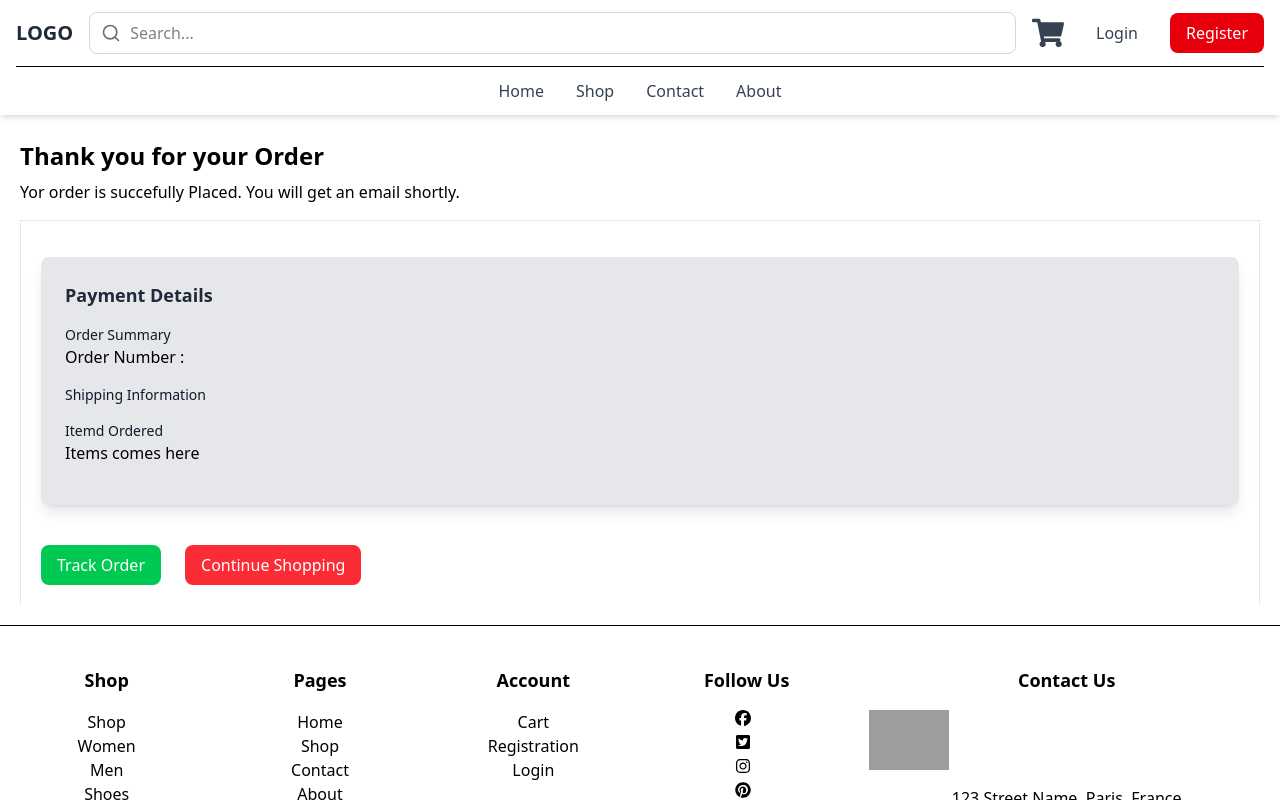
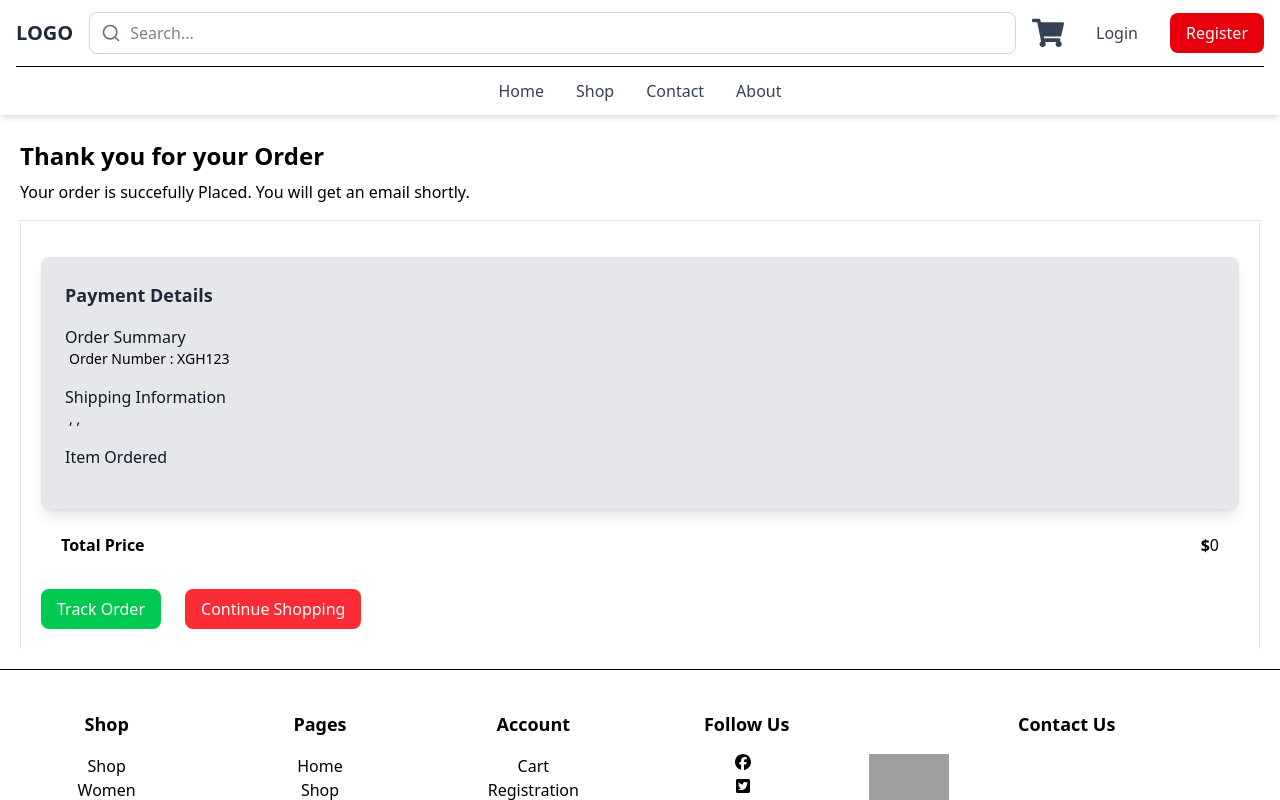
Before and after one commit to Muhammad-Arsal-Akhtar/react-shop, a React (Vite) app: page /checkout in a window 1280 px wide. Both pictures are taken after a click on the button "Place Order". Shown: the top 800 px of the page. Built offline with nearby package versions, Linux system fonts and the light colour scheme; grey boxes are pictures that could not be loaded.

Commit message:
set the order page correctly and its css

```diff
--- a/src/pages/Checkout.jsx
+++ b/src/pages/Checkout.jsx
@@ -331,7 +331,7 @@ const Checkout = ({ setOrder }) => {
                   <span className="font-semibold">Total</span>
                   <span className="font-semibold">${productsInCart.totalPrice}</span>
                 </div>
-                <button onClick={() => handleOrder()} className="bg-red-500 text-white py-2 px-4 rounded-lg mt-4 w-full">
+                <button onClick={() => handleOrder()} className="bg-red-500 text-white py-2 px-4 rounded-lg mt-4 w-full hover:cursor-pointer">
                   Place Order
                 </button>
               </div>
--- a/src/pages/Order.jsx
+++ b/src/pages/Order.jsx
@@ -1,13 +1,13 @@
 import { useNavigate } from "react-router"
 
 const Order = ({ order }) => {
-
+console.log(order)
   const navigate = useNavigate()
 
   return (
     <div className="mt-30 p-5">
       <h1 className="text-2xl font-semibold mb-2">Thank you for your Order</h1>
-      <p className="mb-4">Yor order is succefully Placed. You will get an email shortly.</p>
+      <p className="mb-4">Your order is succefully Placed. You will get an email shortly.</p>
       <div className="p-5 border border-b-0 border-gray-200 dark:border-gray-700">
         <div className="grid gap-6 mb-6 md:grid-cols-1">
           <div className="flex justify-center items-center">
@@ -15,27 +15,41 @@ const Order = ({ order }) => {
               <h2 className="text-lg font-semibold text-gray-800 mb-4">Payment Details</h2>
 
               <div className="mb-4">
-                <h2 className="block text-sm font-medium text-gray-900">
+                <h2 className="block font-medium text-gray-900">
                   Order Summary
                 </h2>
-                <p>Order Number : </p>
+                <p className="ml-1 text-sm">Order Number : {order.orderNumber}</p>
               </div>
 
               <div className="mb-4">
-                <h2 className="block text-sm font-medium text-gray-900">
+                <h2 className="block font-medium text-gray-900">
                   Shipping Information
                 </h2>
+                <p className="ml-1 text-sm">{order.shippingInfo.address}, {order.shippingInfo.city}, {order.shippingInfo.zip_code}</p>
               </div>
 
               <div className="mb-4">
-                <h2 className="block text-sm font-medium text-gray-900">
-                  Itemd Ordered
+                <h2 className="block font-medium text-gray-900">
+                  Item Ordered
                 </h2>
-                <p>Items comes here</p>
+                { order.products.map((product, index)=>(
+                  <div key={index} className="flex justify-between ml-1 text-sm">
+                    <p>{product.name} <sub className="font-bold">(X{product.quantity})</sub></p>
+                    <p><span className="font-bold">$</span>{product.price}</p>
+                  </div>
+                ))}
               </div>
             </div>
           </div>
         </div>
+
+      <div className="mb-4">
+          <div className="flex justify-between px-5">
+            <p className="font-bold">Total Price</p>
+            <p><span className="font-bold">$</span>{order.totalPrice}</p>
+          </div>
+      </div>
+
         <div>
           <button className="bg-green-500 text-white py-2 px-4 rounded-lg mt-4 hover:cursor-pointer mr-6">
             Track Order
```
